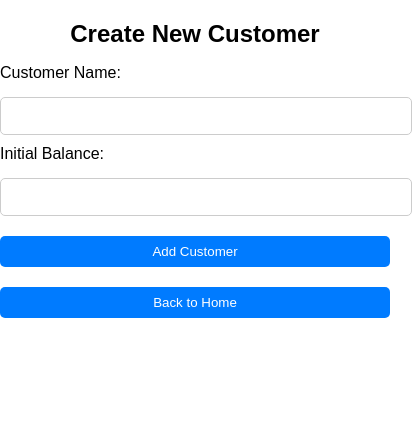
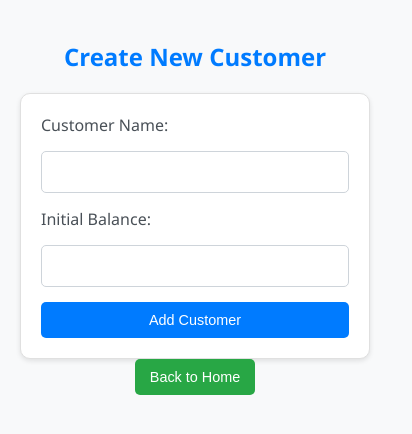
Before and after one commit to galon2n/galon2n.github.io, a plain HTML site: page create.html in a window 390 px wide. Shown: the whole page, 412 px wide, since content can reach past the window. Drawn offline with Linux system fonts and the light colour scheme.

Commit message:
styles.css

```diff
--- a/styles.css
+++ b/styles.css
@@ -1,102 +1,161 @@
 /* General Styles */
-body {
-    font-family: Arial, sans-serif;
+* {
     margin: 0;
     padding: 0;
+    box-sizing: border-box;
+}
+
+body {
+    font-family: 'Segoe UI', Tahoma, Geneva, Verdana, sans-serif;
+    background-color: #f8f9fa;
+    color: #343a40;
     display: flex;
     flex-direction: column;
     align-items: center;
+    padding: 20px;
 }
 
 h1 {
-    margin-top: 20px;
+    margin: 20px 0;
+    font-size: 2rem;
+    font-weight: 600;
+    color: #007BFF;
+    text-align: center;
 }
 
+/* Buttons Styling */
 button {
-    margin: 10px 0;
-    padding: 10px 15px;
+    padding: 10px 20px;
     background-color: #007BFF;
     color: white;
     border: none;
+    border-radius: 5px;
+    font-size: 1rem;
+    font-weight: 500;
     cursor: pointer;
-    border-radius: 5px;
+    transition: background-color 0.3s ease;
 }
 
 button:hover {
     background-color: #0056b3;
 }
 
+.back-btn {
+    background-color: #28a745;
+}
+
+.back-btn:hover {
+    background-color: #218838;
+}
+
+/* Customer List */
 .customer {
     display: flex;
     justify-content: space-between;
-    width: 90%;
-    max-width: 600px;
-    padding: 10px;
-    background-color: #f4f4f4;
-    margin-bottom: 10px;
-    border-radius: 5px;
+    align-items: center;
+    width: 100%;
+    max-width: 700px;
+    background-color: white;
+    border: 1px solid #e0e0e0;
+    border-radius: 10px;
+    padding: 20px;
+    margin-bottom: 15px;
+    box-shadow: 0 2px 5px rgba(0, 0, 0, 0.1);
+    transition: box-shadow 0.3s ease;
 }
 
+.customer:hover {
+    box-shadow: 0 4px 10px rgba(0, 0, 0, 0.15);
+}
+
+/* Controls for buttons */
 .controls {
     display: flex;
-    gap: 5px;
-    flex-wrap: wrap;
+    gap: 10px;
+    align-items: center;
 }
 
 .btn {
-    padding: 5px 10px;
+    padding: 8px 12px;
+    font-size: 0.9rem;
+    border-radius: 5px;
+    border: none;
     cursor: pointer;
-    border-radius: 5px;
+    transition: background-color 0.3s ease;
 }
 
 .btn-add {
-    background-color: lightgreen;
+    background-color: #28a745;
+    color: white;
+}
+
+.btn-add:hover {
+    background-color: #218838;
 }
 
 .btn-subtract {
-    background-color: lightcoral;
+    background-color: #ffc107;
+    color: white;
+}
+
+.btn-subtract:hover {
+    background-color: #e0a800;
 }
 
 .btn-delete {
-    background-color: salmon;
+    background-color: #dc3545;
+    color: white;
 }
 
-/* Input fields */
-input {
-    padding: 5px;
-    width: 80px;
+.btn-delete:hover {
+    background-color: #c82333;
 }
 
-/* Create Page Styles */
+/* Input Styling */
+input[type="number"] {
+    padding: 10px;
+    border: 1px solid #ced4da;
+    border-radius: 5px;
+    font-size: 1rem;
+    width: 100px;
+    text-align: center;
+}
+
+/* Form Styles */
 form {
-    width: 90%;
-    max-width: 400px;
+    width: 100%;
+    max-width: 500px;
     display: flex;
     flex-direction: column;
-    gap: 10px;
+    gap: 15px;
+    background-color: white;
+    padding: 20px;
+    border: 1px solid #e0e0e0;
+    border-radius: 10px;
+    box-shadow: 0 2px 5px rgba(0, 0, 0, 0.1);
 }
 
 label {
-    margin-bottom: 5px;
+    font-size: 1rem;
+    color: #495057;
 }
 
-input {
-    padding: 10px;
+input[type="text"],
+input[type="number"] {
+    padding: 12px;
+    border: 1px solid #ced4da;
+    border-radius: 5px;
     font-size: 1rem;
-    border-radius: 5px;
-    border: 1px solid #ccc;
+    transition: border-color 0.3s ease;
 }
 
-.back-btn {
-    background-color: #007BFF;
-    margin-top: 10px;
+input[type="text"]:focus,
+input[type="number"]:focus {
+    border-color: #007BFF;
+    outline: none;
 }
 
-button:hover {
-    background-color: #218838;
-}
-
-/* Responsive Design */
+/* Media Queries for Responsiveness */
 @media (max-width: 768px) {
     .customer {
         flex-direction: column;
@@ -104,19 +163,11 @@ button:hover {
     }
 
     .controls {
-        justify-content: flex-start;
+        flex-wrap: wrap;
         width: 100%;
     }
 
-    input {
-        width: 100%;
-    }
-
-    button {
-        width: 100%;
-    }
-
-    form {
+    input[type="number"] {
         width: 100%;
     }
 }
@@ -127,14 +178,17 @@ button:hover {
     }
 
     button {
-        padding: 8px 10px;
+        padding: 10px 15px;
+        font-size: 0.9rem;
     }
 
     .btn {
-        padding: 5px 8px;
+        padding: 8px 10px;
+        font-size: 0.8rem;
     }
 
-    input {
+    input[type="number"],
+    input[type="text"] {
         font-size: 0.9rem;
     }
 }
```
